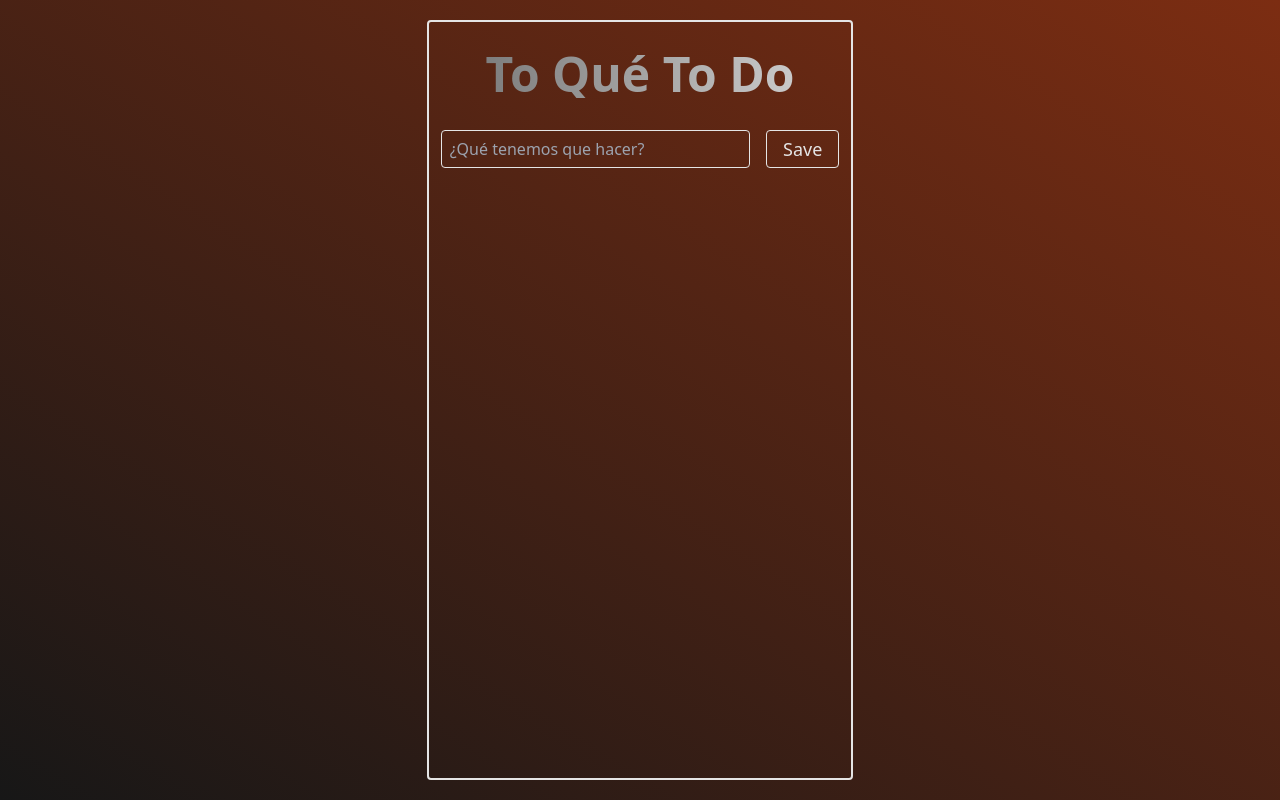
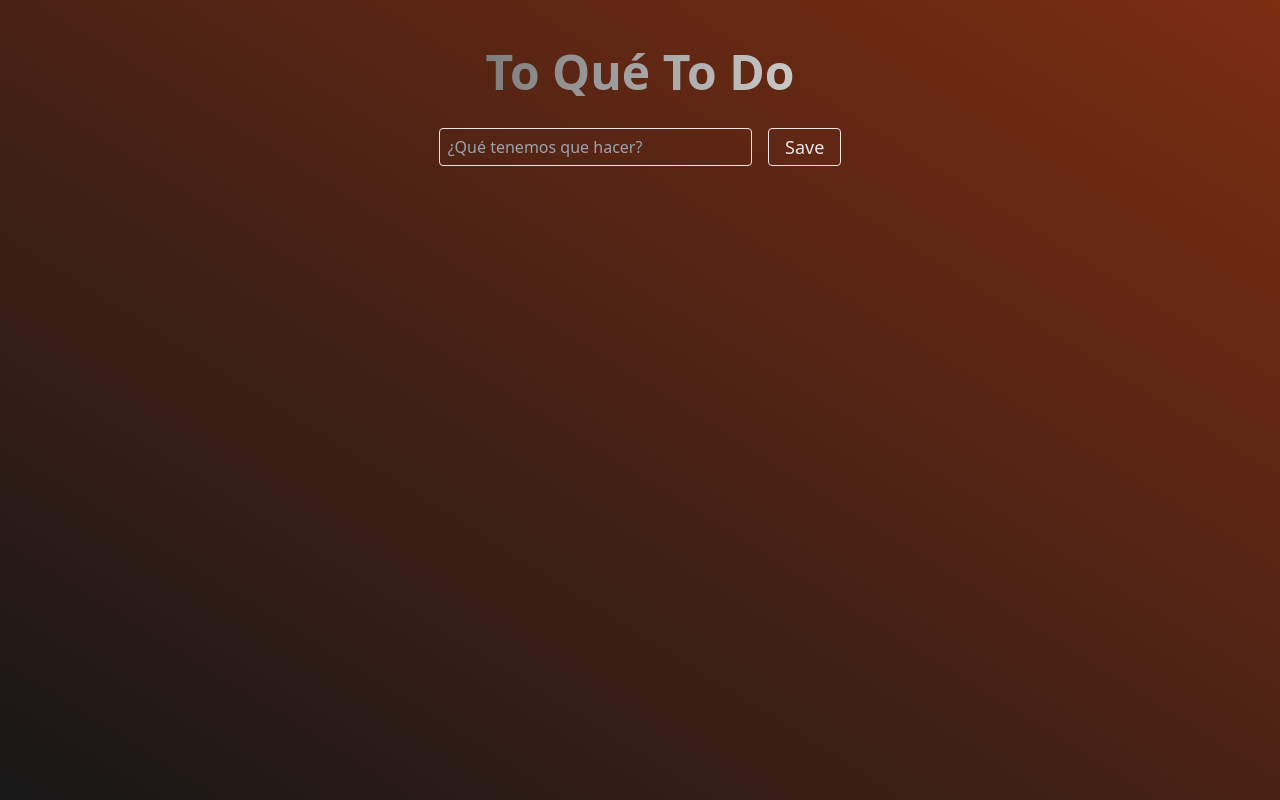
Before and after one commit to eplq/ToQueToDo, a Svelte app: page / in a window 1280 px wide. Built offline with nearby package versions, Linux system fonts and the light colour scheme.

Commit message:
detalless

```diff
--- a/src/App.svelte
+++ b/src/App.svelte
@@ -4,7 +4,7 @@
 </script>
 
 <div class="h-screen bg-gradient-to-tr from-neutral-900 to-orange-900 flex flex-col items-center py-5">
-    <div class="border-neutral-200 border-2 rounded w-11/12 md:w-4/6 lg:w-2/6 p-3 h-full flex flex-col">
+    <div class="w-11/12 md:w-4/6 lg:w-2/6 p-3 h-full flex flex-col">
         <h1 class="text-center font-bold text-5xl mt-4 bg-gradient-to-r bg-clip-text text-transparent from-neutral-500 to-neutral-300">To Qué To Do</h1>
         <AddTodo />
         <div class="flex-grow my-4 overflow-y-auto">
--- a/src/components/TaskList.svelte
+++ b/src/components/TaskList.svelte
@@ -5,8 +5,8 @@
 
 <ul class="flex flex-col">
     {#each $tasks as task, index}
-    <li>
-        <Task {...task} index={index} />
-    </li>
+        <li>
+            <Task {...task} index={index} />
+        </li>
     {/each}
 </ul>
```
